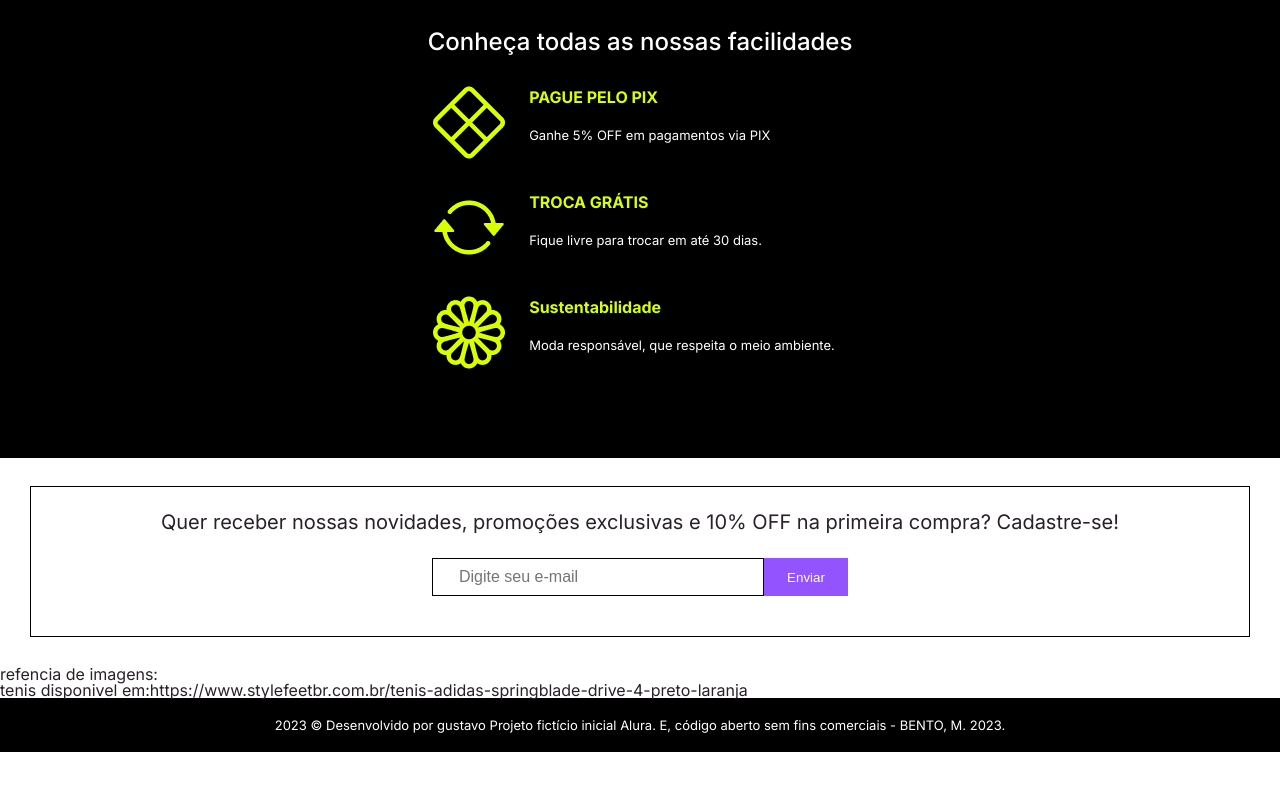
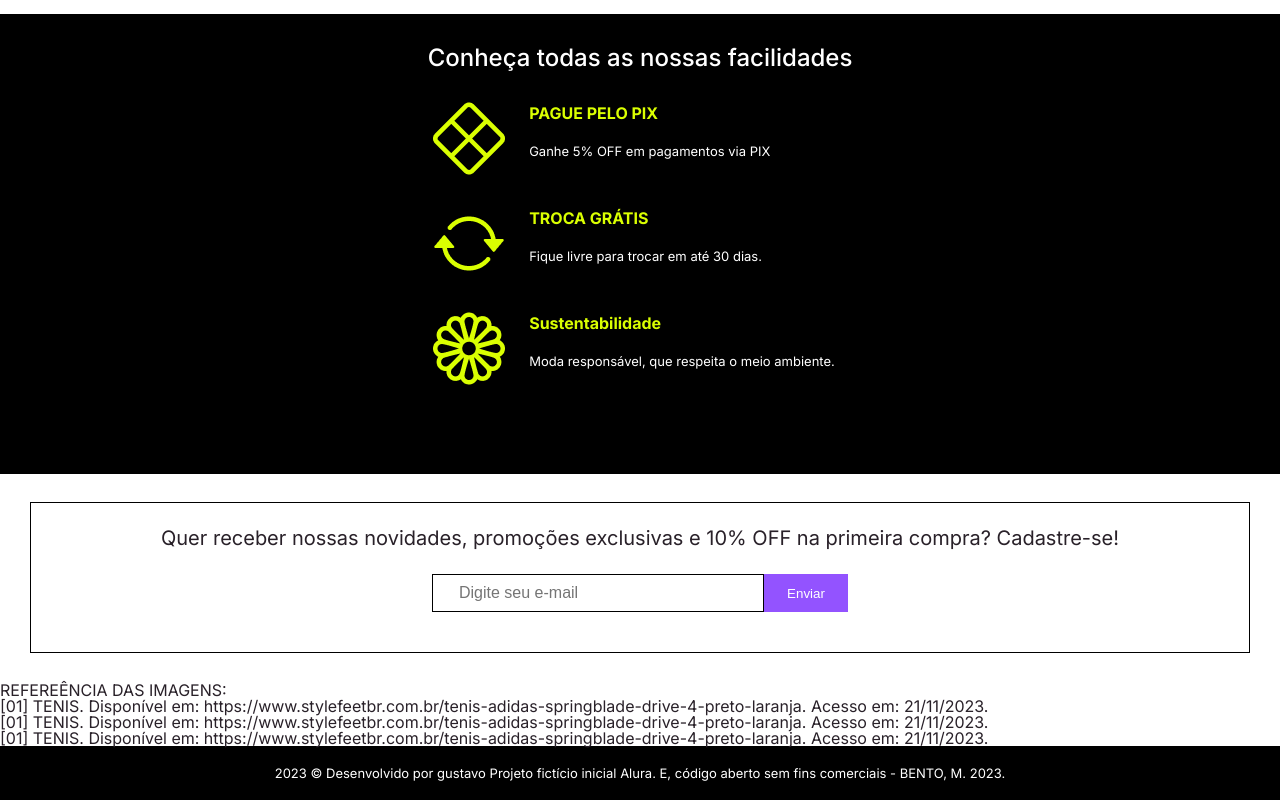
Before and after one commit to gustavo1234554321/qmarka, a website: page index.html in a window 1280 px wide. Shown: the part 1461-2261 px from the top of the page. Before the commit the page ends 2213 px from the top, so only its background shows below. Drawn offline with nearby package versions, Linux system fonts and the light colour scheme; no server answers.

Commit message:
Update index.html

```diff
--- a/index.html
+++ b/index.html
@@ -33,7 +33,7 @@
 </head>
 <body>
 
-    <header>
+    <header>efencia de imagens
         <nav class="navbar_container">
             <div class="left_components">
                 <figure class="logo"></figure>
@@ -47,7 +47,7 @@
                 </ul>
             </div>
 
-            <!-- Hamburguer Menu (mobile only)-->
+            <!-- Hamburguer Menu (mobile only)-->efencia de imagens
             <div class="hamb">
                 <i class="fa-sharp fa-solid fa-bars fa-lg" style="color: #daff01;"></i>
             </div>
@@ -66,7 +66,7 @@
             <div class="search">
                 <form class="search_form" action="">
                     <input class="search_input" type="text" name="search" placeholder="Digite o produto" data-search>
-                </form>
+                </form>efencia de imagensefencia de imagens
 
                 <button class="search_button" data-search-button>
                     <p>Search</p>
@@ -177,7 +177,7 @@
 
             <div class="products_container" data-products>
 
-                <!-- Products will be loaded here -->
+                <!-- Products will be loaded here -->efencia de imagens
 
             </div>
 
@@ -318,18 +318,18 @@
 
     </main>
 
+
 <div class="referencia">
 
-
-<h1>refencia de imagens: </h1>
+<h1>REFEREÊNCIA DAS IMAGENS: </h1>
 
 <ul>
+    <li>[01] TENIS. Disponível em: https://www.stylefeetbr.com.br/tenis-adidas-springblade-drive-4-preto-laranja. Acesso em: 21/11/2023. </li>
+    <li>[01] TENIS. Disponível em: https://www.stylefeetbr.com.br/tenis-adidas-springblade-drive-4-preto-laranja. Acesso em: 21/11/2023. </li>
+    <li>[01] TENIS. Disponível em: https://www.stylefeetbr.com.br/tenis-adidas-springblade-drive-4-preto-laranja. Acesso em: 21/11/2023. </li>
+</ul>
 
-
-    <li>tenis disponivel em:https://www.stylefeetbr.com.br/tenis-adidas-springblade-drive-4-preto-laranja </li>
-
-
-
+</div>
 
 
 
```
